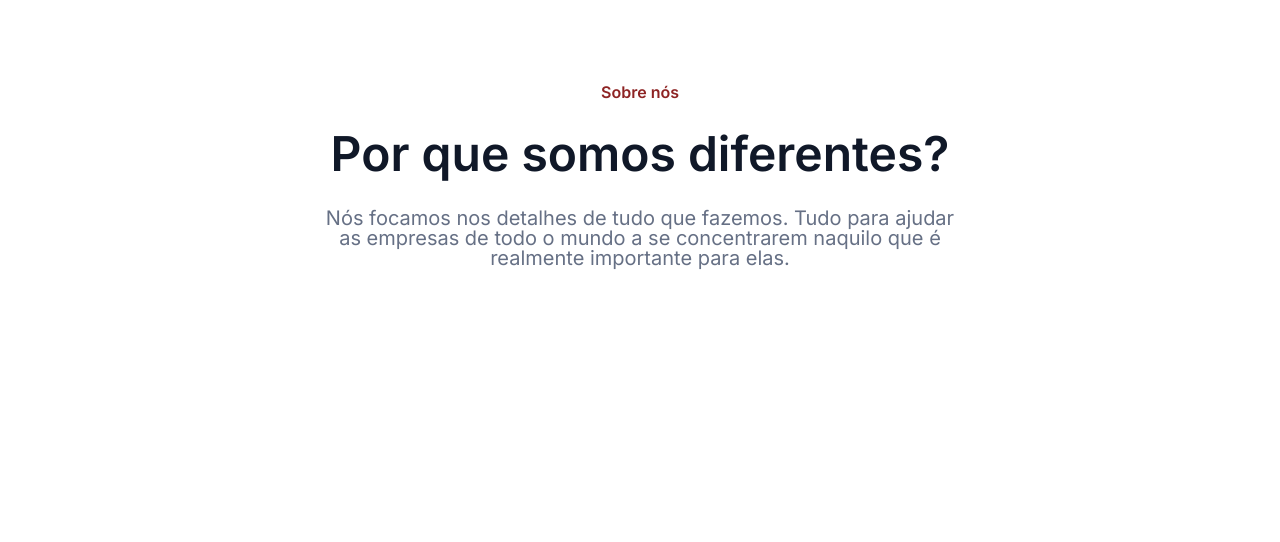
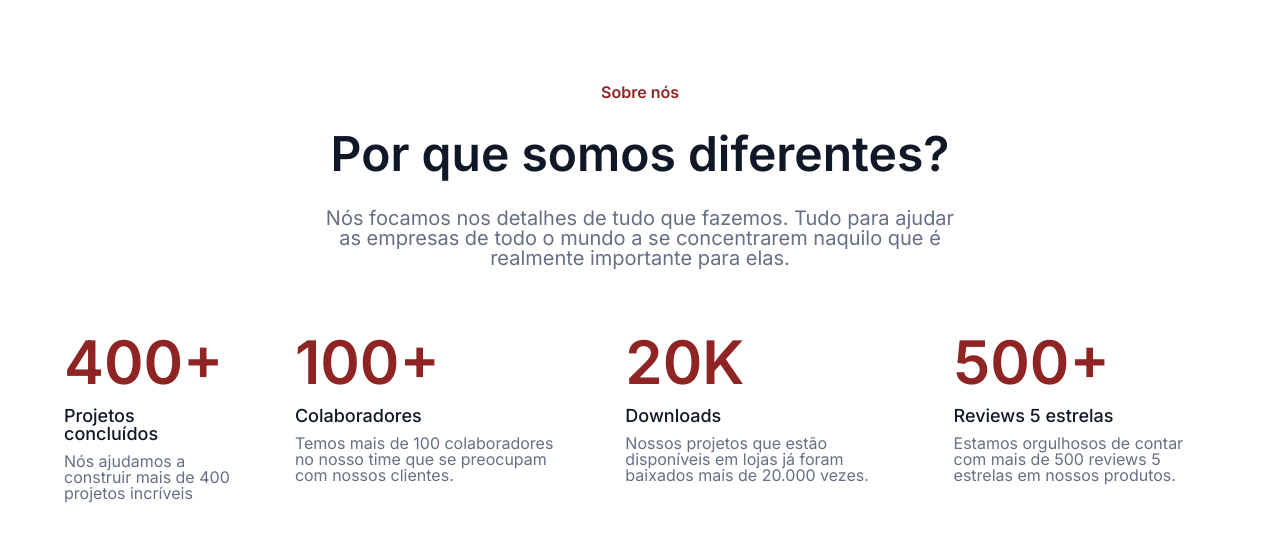
Before and after one commit to edsonnetoo/desafio-7days-of-code, a plain HTML site: page index.html in a window 1280 px wide. Shown: the part 92-634 px from the top of the page. Drawn offline with Linux system fonts and the light colour scheme.

Commit message:
Criando seção metricas

```diff
--- a/index.html
+++ b/index.html
@@ -32,5 +32,28 @@
         <h2 class="sobre-nos__titulo">Por que somos diferentes?</h2>
         <p class="sobre-nos__descricao">Nós focamos nos detalhes de tudo que fazemos. Tudo para ajudar as empresas de todo o mundo a se concentrarem naquilo que é realmente importante para elas.</p>
     </section>
+
+    <section class="metricas">
+        <div class="metricas__item">
+            <h2 class="metricas__item__titulo">400+</h2>
+            <p class="metricas__item__subtitulo">Projetos concluídos</p>
+            <p class="metricas__item__descricao">Nós ajudamos a construir mais de 400 projetos incríveis</p>
+        </div>
+        <div class="metricas__item">
+            <h2 class="metricas__item__titulo">100+</h2>
+            <p class="metricas__item__subtitulo">Colaboradores</p>
+            <p class="metricas__item__descricao">Temos mais de 100 colaboradores no nosso time que se preocupam com nossos clientes.</p>
+        </div>
+        <div class="metricas__item">
+            <h2 class="metricas__item__titulo">20K</h2>
+            <p class="metricas__item__subtitulo">Downloads</p>
+            <p class="metricas__item__descricao">Nossos projetos que estão disponíveis em lojas já foram baixados mais de 20.000 vezes.</p>
+        </div>
+        <div class="metricas__item">
+            <h2 class="metricas__item__titulo">500+</h2>
+            <p class="metricas__item__subtitulo">Reviews 5 estrelas</p>
+            <p class="metricas__item__descricao">Estamos orgulhosos de contar com mais de 500 reviews 5 estrelas em nossos produtos.</p>
+        </div>
+    </section>
 </body>
 </html>
--- a/styles.css
+++ b/styles.css
@@ -1,5 +1,6 @@
 @import url("styles/header.css");
 @import url("styles/sobre-nos.css");
+@import url("styles/metricas.css");
 
 :root {
     --cor-de-fundo: #FFFFFF;
--- /dev/null
+++ b/styles/metricas.css
@@ -0,0 +1,27 @@
+.metricas {
+    display: flex;
+    padding: 0 2em 2em 2em;
+}
+
+.metricas__item {
+    padding: 0 2em;
+}
+
+.metricas__item__titulo {
+    color: var(--vermelho);
+    font-size: 60px;
+    font-weight: 600;
+    margin-bottom: 15px;
+}
+
+.metricas__item__subtitulo {
+    color: var(--cinza-escuro);
+    font-size: 18px;
+    font-weight: 500;
+    margin-bottom: 10px;
+}
+
+.metricas__item__descricao {
+    color: var(--cinza);
+    font-weight: 400;
+}
```
